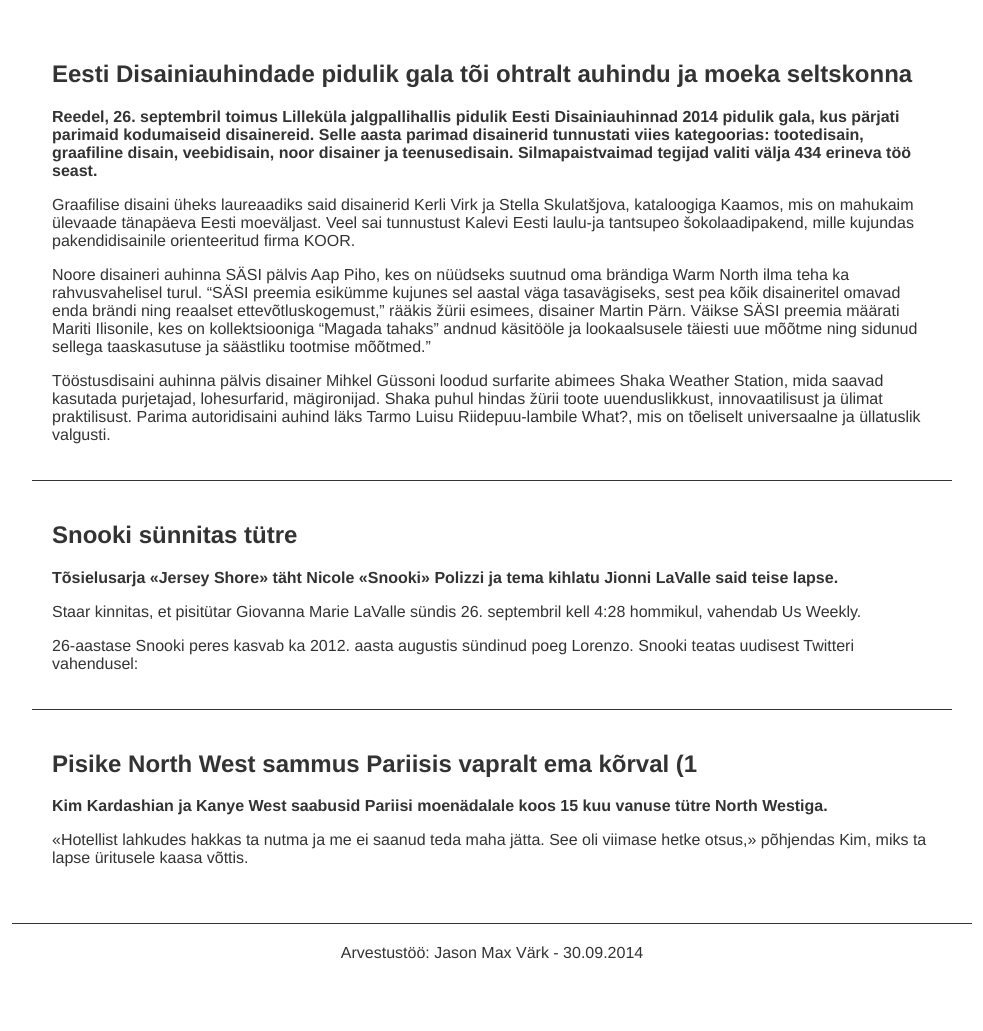
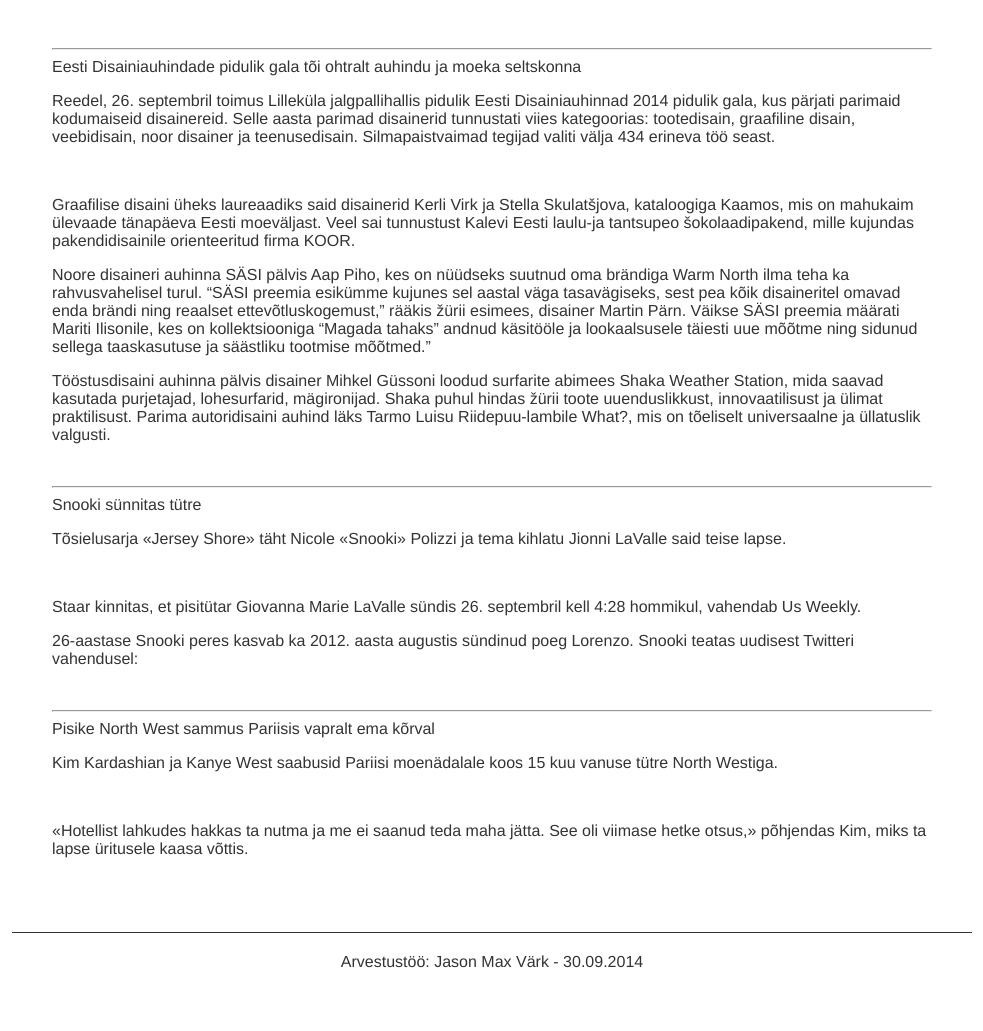
Before and after one commit to jmvark/1-periood-arvestus, a PHP site: page /news.php in a window 1280 px wide. Shown: the part 99-1130 px from the top of the page, without its empty margins (148-1131 px from the left). Before the commit the page ends 1058 px from the top, so only its background shows below. Run offline with PHP 8.4, Linux system fonts and the light colour scheme.

Commit message:
ül 2 final commit

```diff
--- a/components/site-data.php
+++ b/components/site-data.php
@@ -10,7 +10,7 @@
   $footer_content = "Arvestustöö: Jason Max Värk - 30.09.2014";
 
   $blog_news =
-    array(
+    $index = array(
       array(
         "post_title" => "Eesti Disainiauhindade pidulik gala tõi ohtralt auhindu ja moeka seltskonna",
         "post_excerpt" => "<p>Reedel, 26. septembril toimus Lilleküla jalgpallihallis pidulik Eesti Disainiauhinnad 2014 pidulik gala, kus pärjati parimaid kodumaiseid disainereid. Selle aasta parimad disainerid tunnustati viies kategoorias: tootedisain, graafiline disain, veebidisain, noor disainer ja teenusedisain. Silmapaistvaimad tegijad valiti välja 434 erineva töö seast.</p>",
--- a/components/site-header.php
+++ b/components/site-header.php
@@ -6,7 +6,7 @@
 
   <nav class="menu-main">
     <ul class="menu">
-      <?php
+  <?php
         foreach($menu_main as $title => $page) {
         echo '<li><a href="'.$page.'">'.$title.'</a></li>';
       }?>
--- a/layouts/news.php
+++ b/layouts/news.php
@@ -9,41 +9,23 @@
     <?php include "../components/site-header.php"; ?>
 
     <main id="site-body">
+
       <section id="site-content">
+
         <article class="blog-post">
-          <h2 class="post-title">Eesti Disainiauhindade pidulik gala tõi ohtralt auhindu ja moeka seltskonna</h2>
-          <div class="post-excerpt">
-            <p>Reedel, 26. septembril toimus Lilleküla jalgpallihallis pidulik Eesti Disainiauhinnad 2014 pidulik gala, kus pärjati parimaid kodumaiseid disainereid. Selle aasta parimad disainerid tunnustati viies kategoorias: tootedisain, graafiline disain, veebidisain, noor disainer ja teenusedisain. Silmapaistvaimad tegijad valiti välja 434 erineva töö seast.</p>
-          </div>
+         <?php
 
-          <div class="post-body">
-            <p>Graafilise disaini üheks laureaadiks said disainerid Kerli Virk ja Stella Skulatšjova, kataloogiga Kaamos, mis on mahukaim ülevaade tänapäeva Eesti moeväljast. Veel sai tunnustust Kalevi Eesti laulu-ja tantsupeo šokolaadipakend, mille kujundas pakendidisainile orienteeritud firma KOOR.</p>
-            <p>Noore disaineri auhinna SÄSI pälvis Aap Piho, kes on nüüdseks suutnud oma brändiga Warm North ilma teha ka rahvusvahelisel turul. “SÄSI preemia esikümme kujunes sel aastal väga tasavägiseks, sest pea kõik disaineritel omavad enda brändi ning reaalset ettevõtluskogemust,” rääkis žürii esimees, disainer Martin Pärn. Väikse SÄSI preemia määrati Mariti Ilisonile, kes on kollektsiooniga “Magada tahaks” andnud käsitööle ja lookaalsusele täiesti uue mõõtme ning sidunud sellega taaskasutuse ja säästliku tootmise mõõtmed.”</p>
-            <p>Tööstusdisaini auhinna pälvis disainer Mihkel Güssoni loodud surfarite abimees Shaka Weather Station, mida saavad kasutada purjetajad, lohesurfarid, mägironijad. Shaka puhul hindas žürii toote uuenduslikkust, innovaatilisust ja ülimat praktilisust. Parima autoridisaini auhind läks Tarmo Luisu Riidepuu-lambile What?, mis on tõeliselt universaalne ja üllatuslik valgusti. </p>
-            </div>
+         foreach ($blog_news as $blog_post) {
+           echo "<hr>";
+           echo $blog_post["post_title"] . "<br>";
+           echo $blog_post["post_excerpt"] . "<br>";
+           echo $blog_post["post_body"] . "<br>";
+         }
+         ?>
+
         </article>
 
-        <article class="blog-post">
-          <h2 class="post-title">Snooki sünnitas tütre</h2>
-          <div class="post-excerpt">
-            <p>Tõsielusarja «Jersey Shore» täht Nicole «Snooki» Polizzi ja tema kihlatu Jionni LaValle said teise lapse.</p>
-          </div>
-          <div class="post-body">
-            <p>Staar kinnitas, et pisitütar Giovanna Marie LaValle sündis 26. septembril kell 4:28 hommikul, vahendab Us Weekly.</p>
-            <p>26-aastase Snooki peres kasvab ka 2012. aasta augustis sündinud poeg Lorenzo.
-Snooki teatas uudisest Twitteri vahendusel:</p>
-          </div>
-        </article>
 
-        <article class="blog-post">
-          <h2 class="post-title">Pisike North West sammus Pariisis vapralt ema kõrval (1</h2>
-          <div class="post-excerpt">
-            <p>Kim Kardashian ja Kanye West saabusid Pariisi moenädalale koos 15 kuu vanuse tütre North Westiga.</p>
-          </div>
-          <div class="post-body">
-            <p>«Hotellist lahkudes hakkas ta nutma ja me ei saanud teda maha jätta. See oli viimase hetke otsus,» põhjendas Kim, miks ta lapse üritusele kaasa võttis.</p>
-          </div>
-        </article>
       </section>
     </main>
 
```
